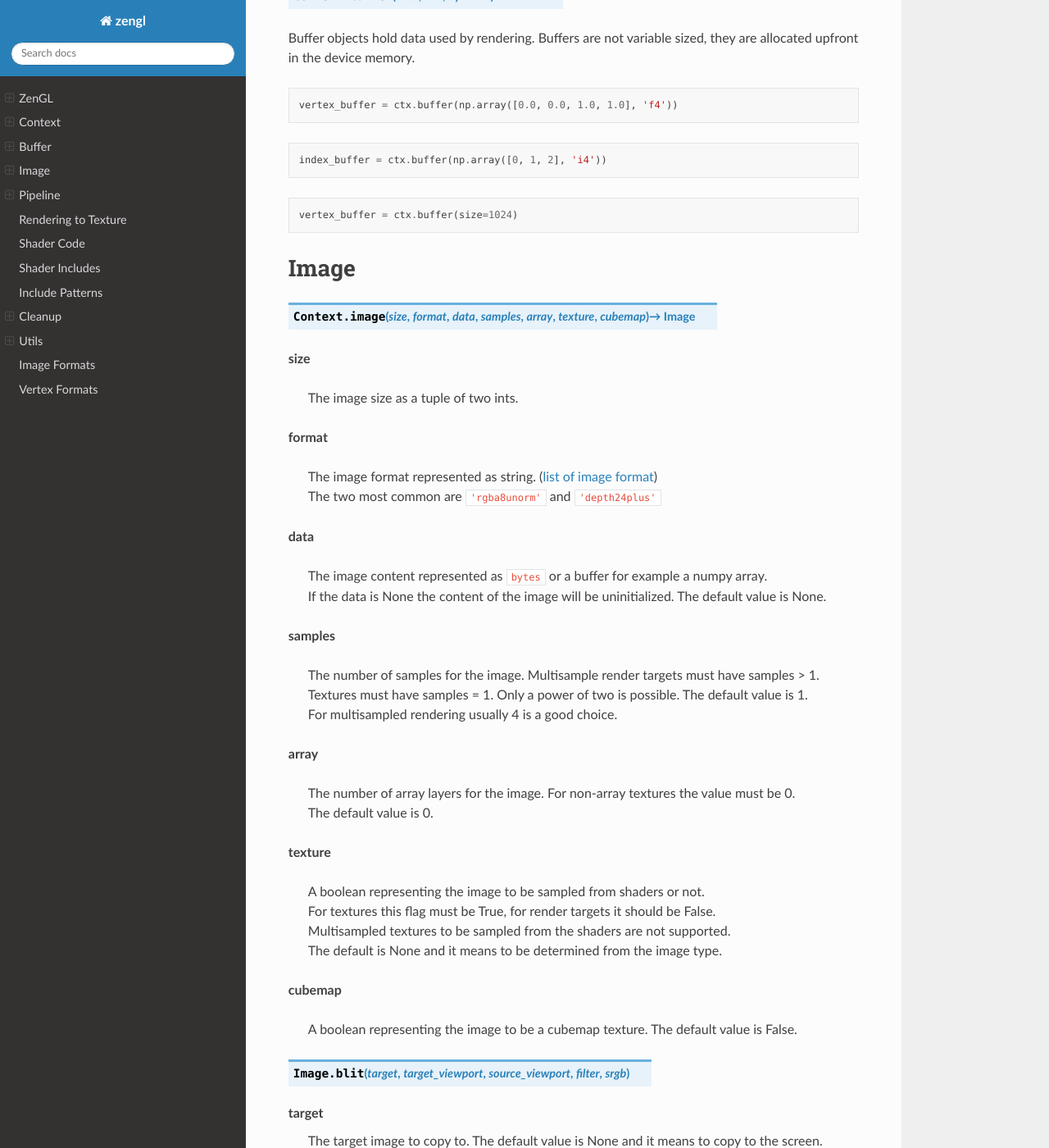
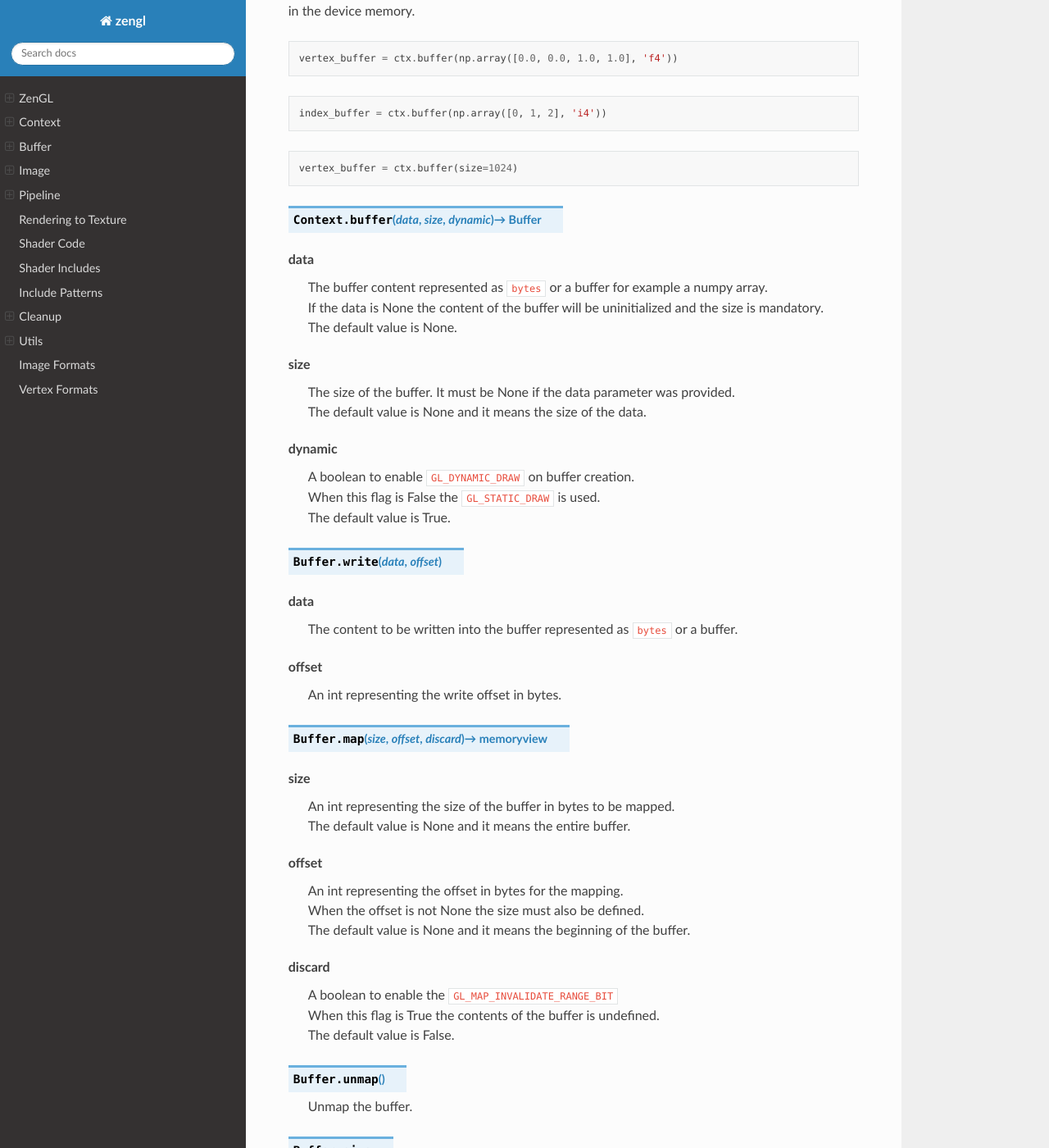
Before and after one commit to szabolcsdombi/zengl, a Sphinx documentation site: the page built from docs/index.rst, in a window 1280 px wide and 1400 px high, scrolled down 1984 px. Shown: the whole window at 82% size. Built offline with Sphinx 7.4.7 and the Read the Docs theme 2.0.0, drawn with Linux system fonts in a browser that asks for light colours; some of the changed text lies outside the part shown.

Commit message:
document buffers

```diff
--- a/docs/index.rst
+++ b/docs/index.rst
@@ -79,8 +79,6 @@ ZenGL does not implement OpenGL function loading. glcontext is used when no alte
 Buffer
 ------
 
-.. py:method:: Context.buffer(data, size, dynamic) -> Buffer
-
 Buffer objects hold data used by rendering.
 Buffers are not variable sized, they are allocated upfront in the device memory.
 
@@ -96,45 +94,86 @@ Buffers are not variable sized, they are allocated upfront in the device memory.
 
     vertex_buffer = ctx.buffer(size=1024)
 
+.. py:method:: Context.buffer(data, size, dynamic) -> Buffer
+
+**data**
+    | The buffer content represented as ``bytes`` or a buffer for example a numpy array.
+    | If the data is None the content of the buffer will be uninitialized and the size is mandatory.
+    | The default value is None.
+
+**size**
+    | The size of the buffer. It must be None if the data parameter was provided.
+    | The default value is None and it means the size of the data.
+
+**dynamic**
+    | A boolean to enable ``GL_DYNAMIC_DRAW`` on buffer creation.
+    | When this flag is False the ``GL_STATIC_DRAW`` is used.
+    | The default value is True.
+
+.. py:method:: Buffer.write(data, offset)
+
+**data**
+    | The content to be written into the buffer represented as ``bytes`` or a buffer.
+
+**offset**
+    | An int representing the write offset in bytes.
+
+.. py:method:: Buffer.map(size, offset, discard) -> memoryview
+
+**size**
+    | An int representing the size of the buffer in bytes to be mapped.
+    | The default value is None and it means the entire buffer.
+
+**offset**
+    | An int representing the offset in bytes for the mapping.
+    | When the offset is not None the size must also be defined.
+    | The default value is None and it means the beginning of the buffer.
+
+**discard**
+    | A boolean to enable the ``GL_MAP_INVALIDATE_RANGE_BIT``
+    | When this flag is True the contents of the buffer is undefined.
+    | The default value is False.
+
+.. py:method:: Buffer.unmap()
+
+    Unmap the buffer.
+
+.. py:attribute:: Buffer.size
+
+    An int representing the size of the buffer in bytes.
+
 Image
 -----
 
 .. py:method:: Context.image(size, format, data, samples, array, texture, cubemap) -> Image
 
 **size**
-
     | The image size as a tuple of two ints.
 
 **format**
-
     | The image format represented as string. (:ref:`list of image format<Image Formats>`)
     | The two most common are ``'rgba8unorm'`` and ``'depth24plus'``
 
 **data**
-
     | The image content represented as ``bytes`` or a buffer for example a numpy array.
     | If the data is None the content of the image will be uninitialized. The default value is None.
 
 **samples**
-
     | The number of samples for the image. Multisample render targets must have samples > 1.
     | Textures must have samples = 1. Only a power of two is possible. The default value is 1.
     | For multisampled rendering usually 4 is a good choice.
 
 **array**
-
     | The number of array layers for the image. For non-array textures the value must be 0.
     | The default value is 0.
 
 **texture**
-
     | A boolean representing the image to be sampled from shaders or not.
     | For textures this flag must be True, for render targets it should be False.
     | Multisampled textures to be sampled from the shaders are not supported.
     | The default is None and it means to be determined from the image type.
 
 **cubemap**
-
     | A boolean representing the image to be a cubemap texture. The default value is False.
 
 .. py:method:: Image.blit(target, target_viewport, source_viewport, filter, srgb)
```
